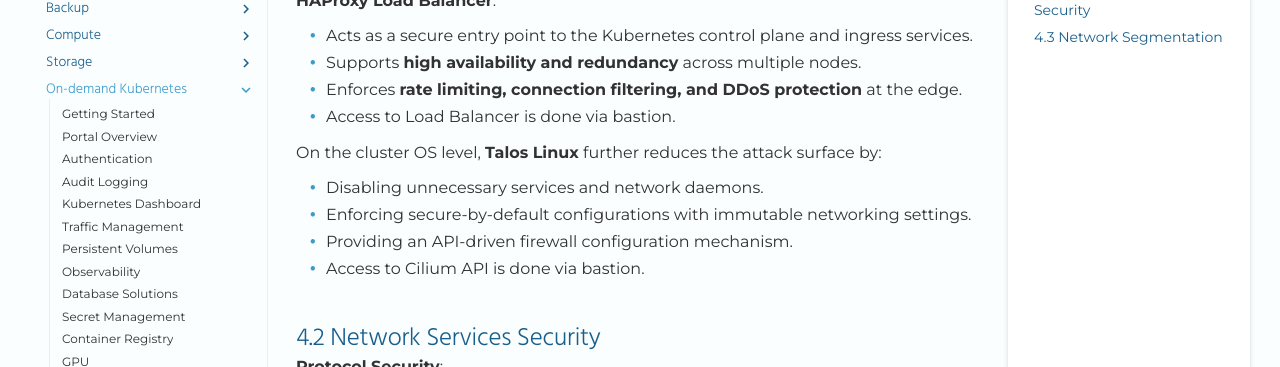
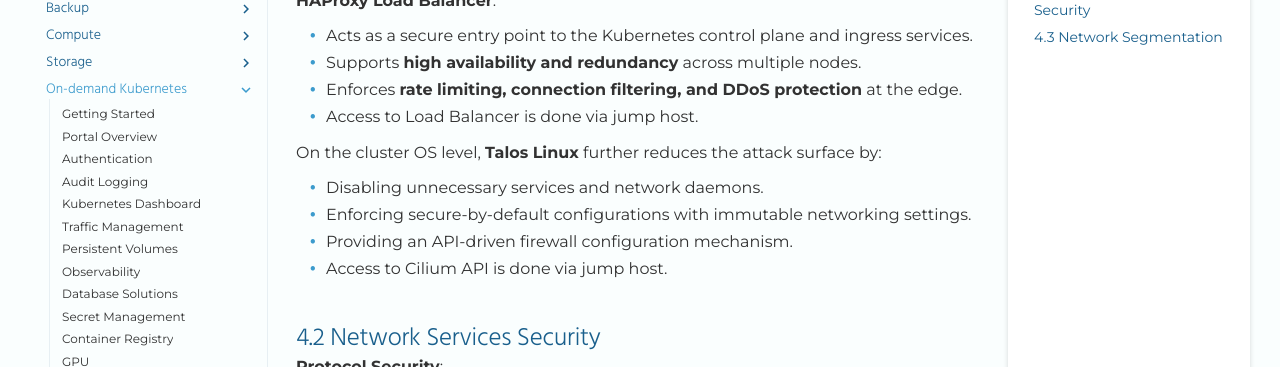
Before and after one commit to safespring/docs, an MkDocs documentation site: the page built from content/kubernetes/security-compliance/network-security.md, in a window 1280 px wide and 900 px high, scrolled down 408 px. Shown: the part 153-520 px from the top of the window. Built offline with MkDocs 1.6.1 and Material for MkDocs 9.7.7, drawn with Linux system fonts in a browser that asks for light colours; some web fonts are replaced; a script that is not in the unit is left out; comment, search, counter and statistics services are not loaded.

Commit message:
bastion to jump host

```diff
--- a/content/kubernetes/security-compliance/network-security.md
+++ b/content/kubernetes/security-compliance/network-security.md
@@ -19,14 +19,14 @@
 * Acts as a secure entry point to the Kubernetes control plane and ingress services.
 * Supports **high availability and redundancy** across multiple nodes.
 * Enforces **rate limiting, connection filtering, and DDoS protection** at the edge.
-* Access to Load Balancer is done via bastion.
+* Access to Load Balancer is done via jump host.
 
 On the cluster OS level, **Talos Linux** further reduces the attack surface by:
 
 * Disabling unnecessary services and network daemons.
 * Enforcing secure-by-default configurations with immutable networking settings.
 * Providing an API-driven firewall configuration mechanism.
-* Access to Cilium API is done via bastion.
+* Access to Cilium API is done via jump host.
 
 ## 4.2 Network Services Security
 
```
